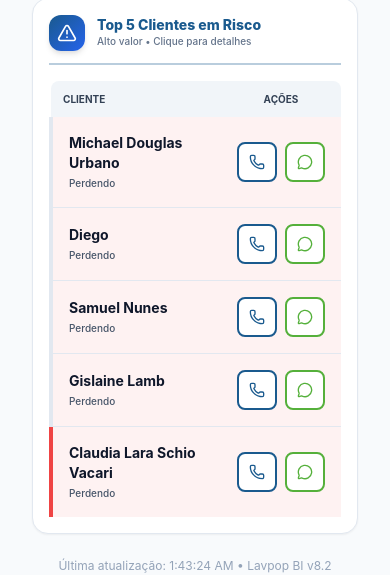
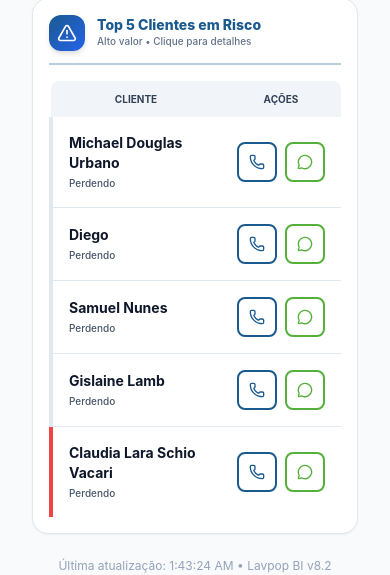
Before and after one commit to lucaslopezpuerta/LavpopBusinessIntelligence, a React (Vite) app: page / in a window 390 px wide. Shown: the part 2570-3145 px from the top of the page. Built offline with nearby package versions, Linux system fonts and the light colour scheme; no server answers; the HTML template or start-up script is replaced by a standard one.

Commit message:
feat: Add AtRiskCustomersTable component with mobile-optimized display and direct customer actions.

```diff
--- a/src/components/AtRiskCustomersTable.jsx
+++ b/src/components/AtRiskCustomersTable.jsx
@@ -1,4 +1,4 @@
-// AtRiskCustomersTable.jsx v6.0 - NO OVERFLOW DESIGN
+// AtRiskCustomersTable.jsx v6.1 - MOBILE VIEW OPTIMIZATION
 // ✅ No horizontal scroll
 // ✅ Mobile: Cliente + Ações only
 // ✅ Desktop: All columns visible
@@ -6,6 +6,7 @@
 // ✅ Row coloring by risk
 //
 // CHANGELOG:
+// v6.1 (2025-11-22): Mobile view optimization
 // v6.0 (2025-11-21): No overflow redesign
 
 import React, { useState } from 'react';
@@ -64,19 +65,23 @@ const AtRiskCustomersTable = ({ customerMetrics, salesData, maxRows = 5 }) => {
   const handleWhatsApp = (e, phone) => {
     e.stopPropagation();
     const cleaned = formatPhone(phone);
-    if (cleaned) window.open(`https://web.whatsapp.com/send?phone=55${cleaned}`, '_blank');
+    const isMobile = /iPhone|iPad|iPod|Android/i.test(navigator.userAgent);
+    const url = isMobile
+      ? `https://api.whatsapp.com/send?phone=55${cleaned}`
+      : `https://web.whatsapp.com/send?phone=55${cleaned}`;
+    window.open(url, '_blank');
   };
 
   const getRiskStyles = (riskLevel) => {
     if (riskLevel === 'Churning') {
       return {
-        mobile: 'bg-red-50 dark:bg-red-900/20 border-l-4 border-red-500',
+        borderColor: 'border-red-500',
         badge: 'bg-red-50 dark:bg-red-900/30 text-red-700 dark:text-red-200 border-red-300 dark:border-red-600',
         label: 'Perdendo'
       };
     }
     return {
-      mobile: 'bg-amber-50 dark:bg-amber-900/20 border-l-4 border-amber-500',
+      borderColor: 'border-amber-500',
       badge: 'bg-amber-50 dark:bg-amber-900/30 text-amber-700 dark:text-amber-200 border-amber-300 dark:border-amber-600',
       label: 'Em Risco'
     };
@@ -105,13 +110,13 @@ const AtRiskCustomersTable = ({ customerMetrics, salesData, maxRows = 5 }) => {
           <table className="w-full text-xs border-collapse">
             <thead>
               <tr className="bg-slate-100 dark:bg-slate-700/50">
-                <th className="px-3 py-2.5 font-bold text-slate-700 dark:text-slate-200 text-[10px] text-left rounded-tl-lg">
+                <th className="px-3 py-2.5 font-bold text-slate-700 dark:text-slate-200 text-[10px] text-center rounded-tl-lg">
                   CLIENTE
                 </th>
                 <th className="hidden lg:table-cell px-3 py-2.5 font-bold text-slate-700 dark:text-slate-200 text-[10px] text-center">
                   RISCO
                 </th>
-                <th className="hidden lg:table-cell px-3 py-2.5 font-bold text-slate-700 dark:text-slate-200 text-[10px] text-right">
+                <th className="hidden lg:table-cell px-3 py-2.5 font-bold text-slate-700 dark:text-slate-200 text-[10px] text-center">
                   TOTAL
                 </th>
                 <th className="hidden lg:table-cell px-3 py-2.5 font-bold text-slate-700 dark:text-slate-200 text-[10px] text-center">
@@ -133,8 +138,8 @@ const AtRiskCustomersTable = ({ customerMetrics, salesData, maxRows = 5 }) => {
                       min-h-[60px] transition-all duration-150 cursor-pointer
                       hover:brightness-95 dark:hover:brightness-110
                       ${index < atRiskCustomers.length - 1 ? 'border-b border-slate-200 dark:border-slate-700' : ''}
-                      lg:bg-transparent lg:hover:bg-slate-50 lg:dark:hover:bg-slate-700/50
-                      ${styles.mobile} lg:border-l-0
+                      hover:bg-slate-50 dark:hover:bg-slate-700/50
+                      border-l-4 ${styles.borderColor} lg:border-l-0
                     `}
                     onClick={() => setSelectedCustomer(customer)}
                   >
```
